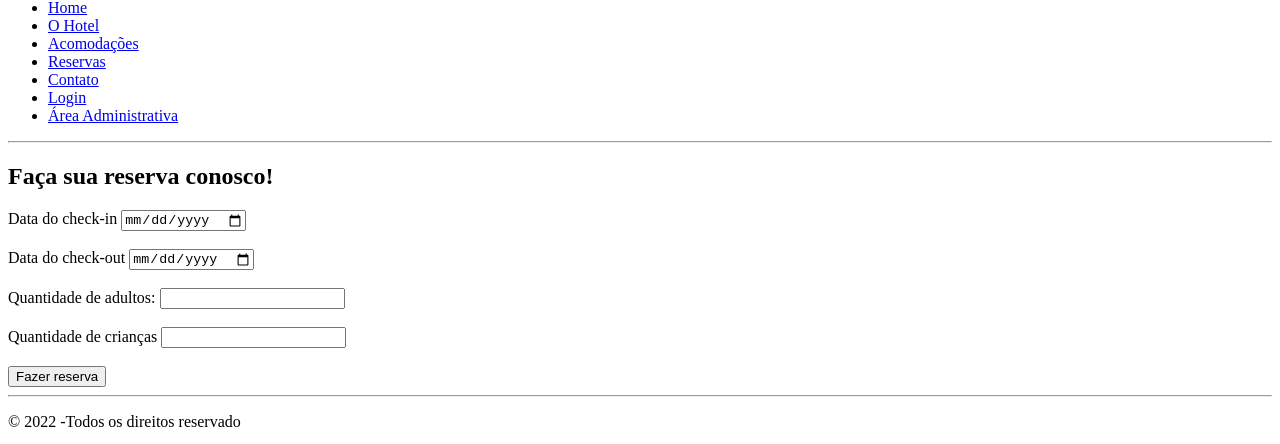
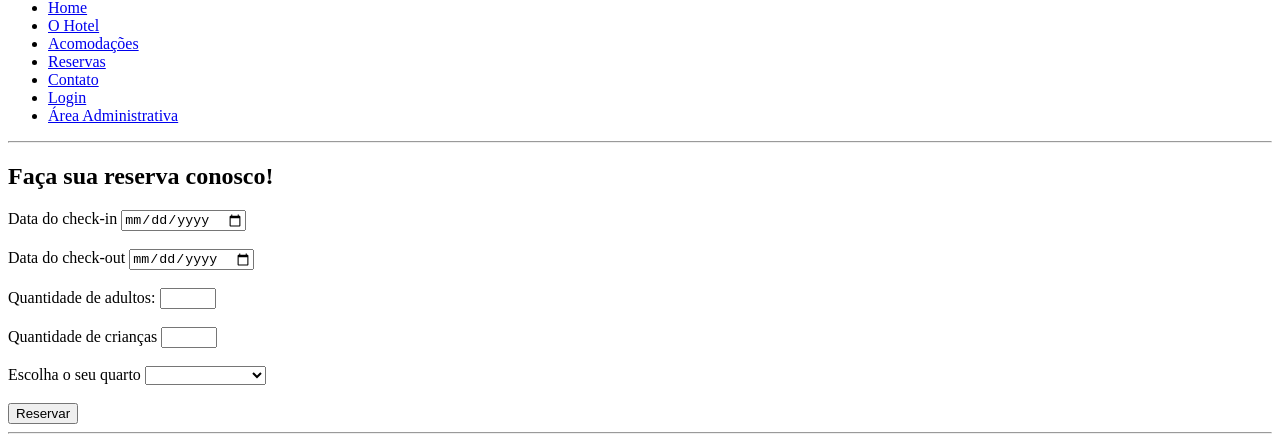
Before and after one commit to ediltonx/projeto-tex-hotelaria, a plain HTML site: page pages/reservas.html in a window 1280 px wide. Shown: the part 43-487 px from the top of the page. Drawn offline with Linux system fonts and the light colour scheme.

Commit message:
Incluindo escolha de quarto na page reserva

```diff
--- a/pages/reservas.html
+++ b/pages/reservas.html
@@ -39,25 +39,38 @@
       </ul>
     </nav>
     <hr />
+    <main>
       <section id="reserve">
         <h1>Faça sua reserva conosco!</h1>
         <article>
           <form action="../index.html" id="form-reserve" method="get">
             <label for="fcheckin">Data do check-in</label>
-          <input type="date" name="fcheckin" /> <br />
+            <input type="date" name="fcheckin" required /> <br />
             <br />
             <label for="fcheckout">Data do check-out</label>
             <input type="date" name="fcheckout" /> <br />
             <br />
             <label for="fadult">Quantidade de adultos:</label>
-          <input type="number" min="0" name="fadult" /> <br />
+            <input type="number" min="0" max="10" name="fadult" /> <br />
             <br />
             <label for="fchild">Quantidade de crianças</label>
-          <input type="number" min="0" name="fchild" /><br /><br />
-          <input type="submit" value="Fazer reserva" />
+            <input type="number" min="0" max="10" maxlength="2" name="fchild" /><br />
+            <br />
+
+            <label for="room">Escolha o seu quarto</label>
+            <select name="room" id="room">
+              <option value="..."></option>
+              <option value="Standard">Quarto Standard</option>
+              <option value="Master">Quarto Master</option>
+              <option value="Deluxe">Quarto Deluxe</option>
+            </select>
+            <br /><br />
+            <input type="submit" value="Reservar" />
           </form>
         </article>
       </section>
+    </main>
+
     <hr />
     <footer>
       <p>&copy; 2022 -Todos os direitos reservado</p>
```
Also changed, not shown: pages/about.html (+1 -0 lines). Lines whose indentation alone changed are shown as unchanged.
